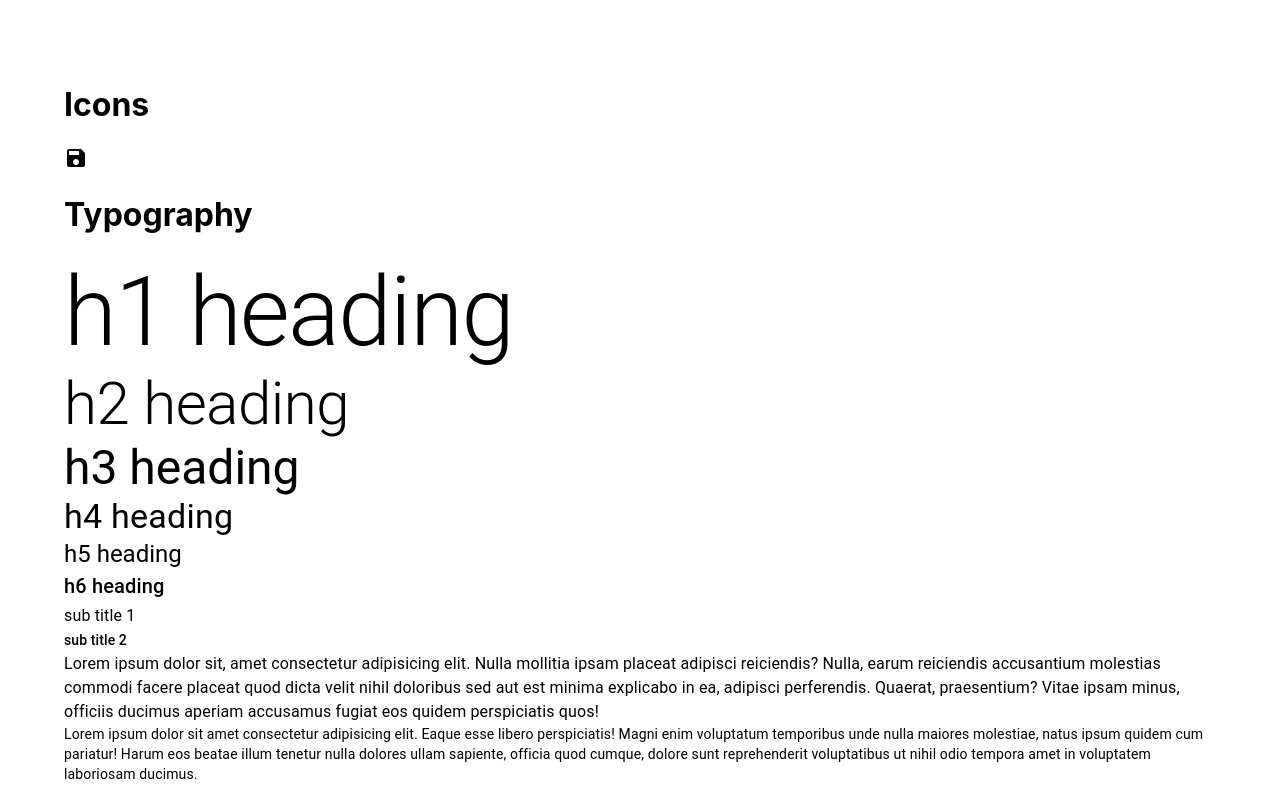
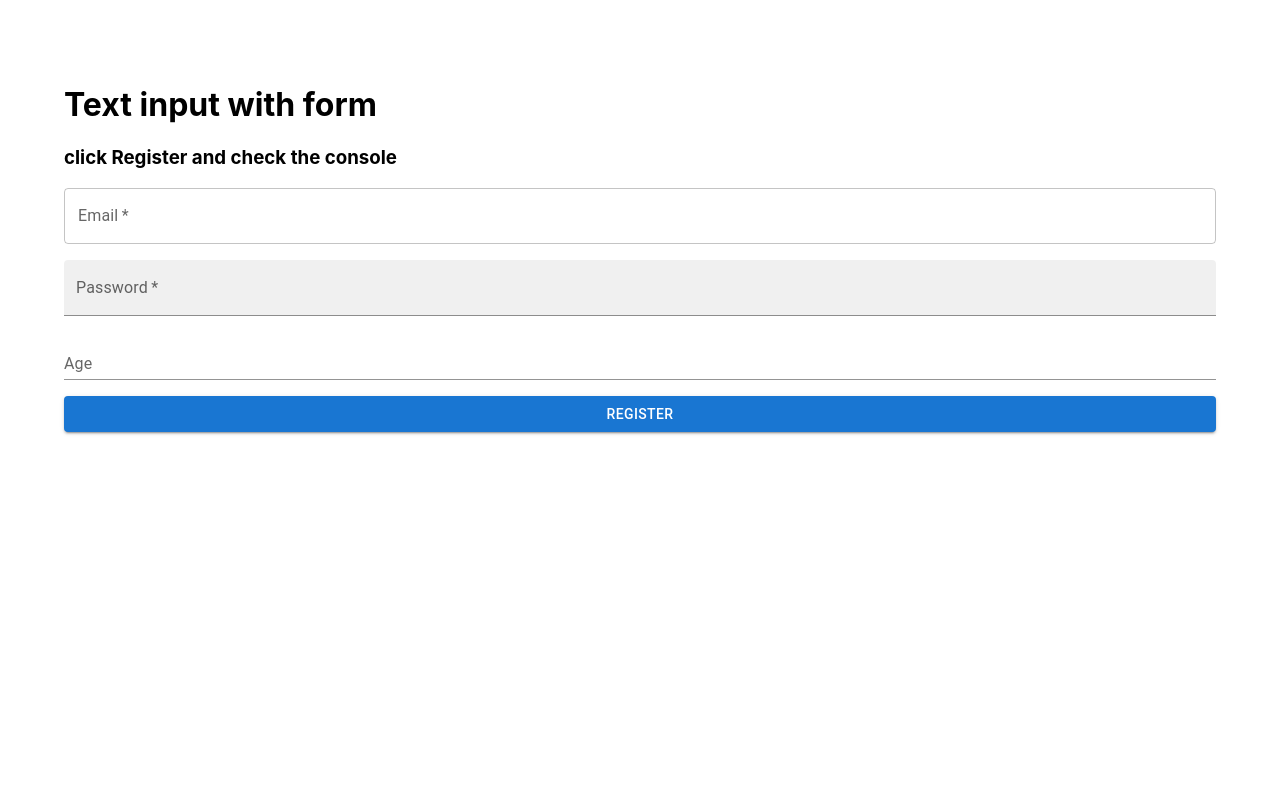
Before and after one commit to NathanKr/mui-playground, a React (Vite) app: page / in a window 1280 px wide. Shown: the top 800 px of the page. Built offline with nearby package versions, Linux system fonts and the light colour scheme.

Commit message:
component name change

```diff
--- a/src/App.tsx
+++ b/src/App.tsx
@@ -1,17 +1,15 @@
-import './App.css'
-import MuiButtons from './components/MuiButtons'
-import MuiIcons from './components/MuiIcons'
-import MuiTypography from './components/MuiTypography'
+import "./App.css";
+import MuiTextInputs from "./components/MuiTextInputs";
 
 function App() {
-
   return (
     <div className="App">
-      <MuiIcons/>
+      <MuiTextInputs />
+      {/* <MuiIcons/>
       <MuiTypography/>
-      <MuiButtons/>
+      <MuiButtons/> */}
     </div>
-  )
+  );
 }
 
-export default App
+export default App;
--- /dev/null
+++ b/src/components/MuiTextInputs.tsx
@@ -0,0 +1,44 @@
+import { Button, Stack, TextField } from "@mui/material";
+import React, { SyntheticEvent } from "react";
+
+const MuiTextInputs = () => {
+  return (
+    <div>
+      <h1>Text input with form</h1>
+      <h3>click Register and check the console</h3>
+      <form
+        onSubmit={(e: SyntheticEvent) => {
+          e.preventDefault();
+          const form = e.target as any;
+          console.log(
+            `email : ${form.email.value} , password : ${form.password.value} , age : ${form.age.value}`
+          );
+          (form as HTMLFormElement).reset();
+        }}
+      >
+        <Stack spacing={2}>
+          <TextField
+            required
+            name="email"
+            type="email"
+            label="Email"
+            variant="outlined"
+          />
+          <TextField
+            required
+            name="password"
+            type="password"
+            label="Password"
+            variant="filled"
+          />
+          <TextField type="number" name="age" label="Age" variant="standard" />
+          <Button type="submit" variant="contained">
+            Register
+          </Button>
+        </Stack>
+      </form>
+    </div>
+  );
+};
+
+export default MuiTextInputs;
```
